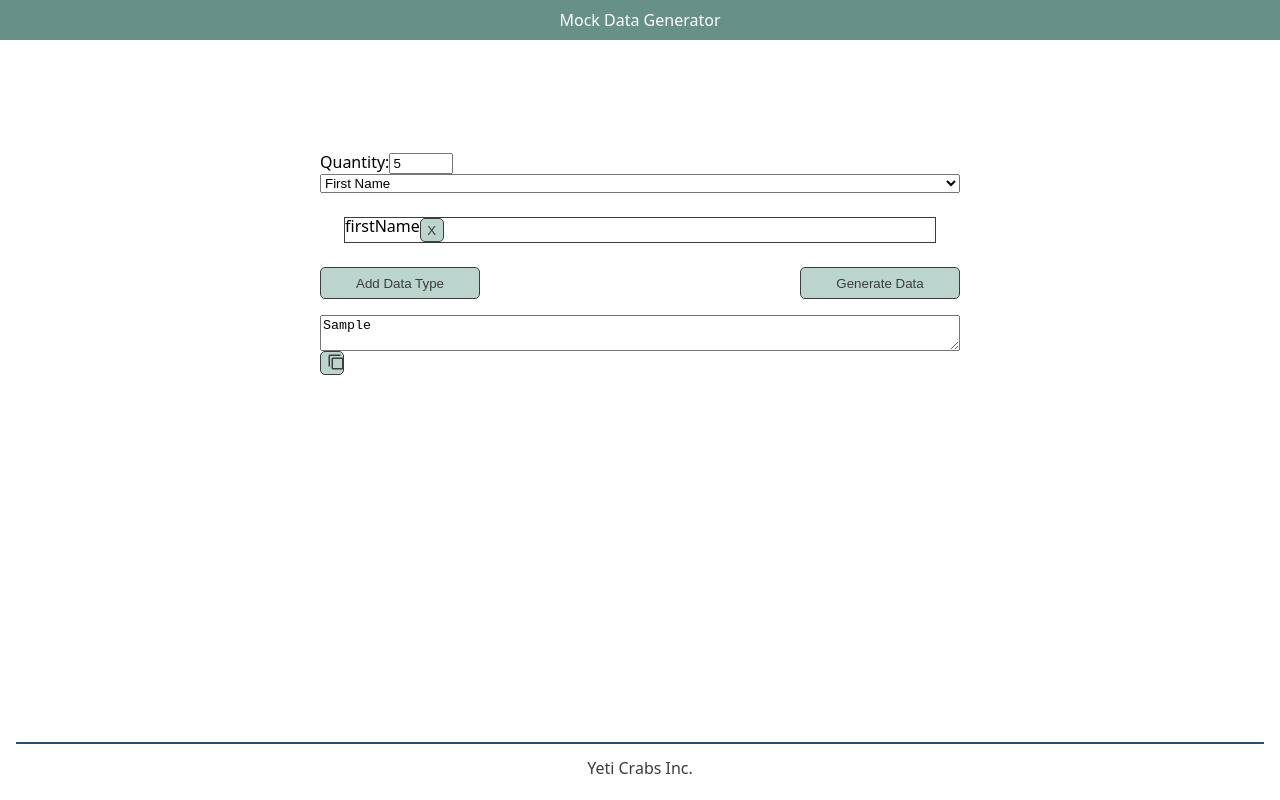
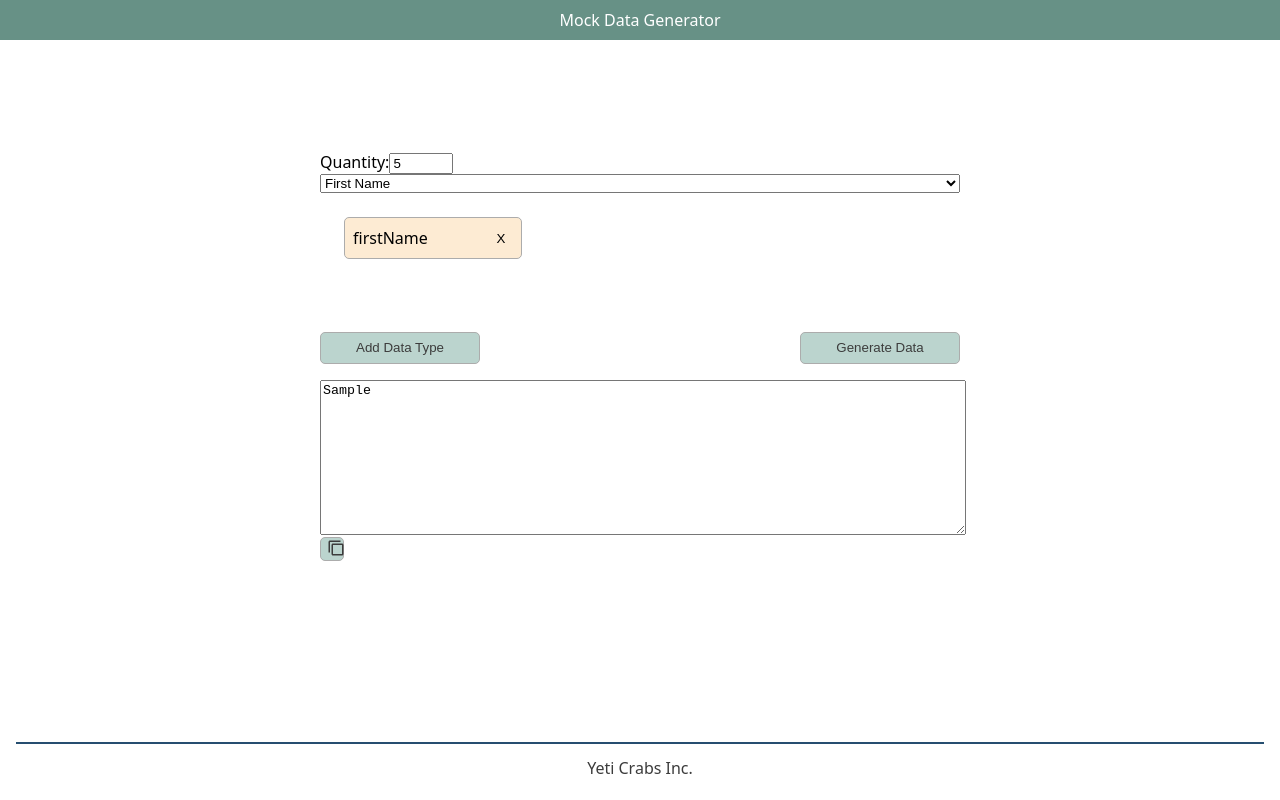
Before and after one commit to Yeeti-Crabs/Mock-Data-Generator, a React app: page / in a window 1280 px wide. Both pictures are taken after typing "Sample" into the empty fields and a click on the button "Add Data Type". Built offline with nearby package versions, Linux system fonts and the light colour scheme.

Commit message:
finish styling 2

```diff
--- a/client/components/NewDataType.jsx
+++ b/client/components/NewDataType.jsx
@@ -9,7 +9,7 @@ export default function NewDataType({ dataType, handleDelete }) {
   return (
     <div id = 'new_data_type'>
         {dataType.type}
-        <button onClick={handlePressedDelete}>X</button>
+        <button className='X-button' onClick={handlePressedDelete}>X</button>
     </div>
   )
 }
--- a/client/containers/mainContainer.jsx
+++ b/client/containers/mainContainer.jsx
@@ -63,6 +63,10 @@ const MainContainer = () => {
     .catch((err) => console.log('something wrong with axios request', err))
   }
 
+  function handleCopy(event) {
+    navigator.clipboard.writeText(textAreaInput.current.value)
+  }
+
   return (
     <div id="main_container">
       <label id='quantity_selector-label'>Quantity:
@@ -84,9 +88,11 @@ const MainContainer = () => {
         <button id='add_button' onClick={handleAdd} >Add Data Type</button>
         <button id="submit_button" onClick={handleSubmit} >Generate Data</button>
       </div>
-      <textarea ref={textAreaInput} id="text_output">
-      </textarea>
-      <button id='copy'><img src='../copyIcon.svg' alt="copy to clipboard" /></button>
+      <div id= 'text_box_and_copy'>
+        <textarea ref={textAreaInput} id="text_output">
+        </textarea>
+        <button id='copy' onClick={handleCopy} ><img src='../copyIcon.svg' alt="copy to clipboard" /></button>
+      </div>
     </div>
   )
 };
--- a/client/styles/styles.css
+++ b/client/styles/styles.css
@@ -1,4 +1,3 @@
-
 
 /* http://meyerweb.com/eric/tools/css/reset/
    v2.0 | 20110126
@@ -107,14 +106,41 @@ footer{
 }
 
 /*------------------ FORMS ----------------- */
+
 #datatype_selector {
   padding: 1rem;
+  height: 30%
 }
 
 #new_data_type{
-  border:1px solid rgb(60, 60, 60);
+  display: flex;
+  align-items: center;
+  justify-content: space-between;
+  width: 10rem;
+  background-color:#fdebd3 ;
+  border:1px solid rgb(172, 172, 172);
+  border-radius: 5px;
   display: flex;
   margin: .5rem;
+  padding: .5rem
+}
+#new_data_type > button{
+  border: none;
+  background-color:#fdebd3
+}
+#text_box_and_copy{
+  height: 70%;
+  position: relative;
+}
+#text_output{
+  width:100%;
+  height:60%;
+}
+
+#copy{
+  position: relative;
+  z-index: 10000;
+  top: 0px;
 }
 
 /* ---------------------BUTTONS--------------------- */
@@ -132,7 +158,13 @@ button{
   width: 1.5rem;
   height: 1.5rem;
   background-color: #bbd4ce;
-  border: .5px solid rgb(60, 60, 60);
+  border: .5px solid rgb(172, 172, 172);
   border-radius: 5px;
   color: rgb(60, 60, 60);
 }
+
+/* X Button styling */
+.X-button {
+  color: black;
+
+}
```
Also changed, not shown: 1 other file (tests, documents, lock files or other folders).
